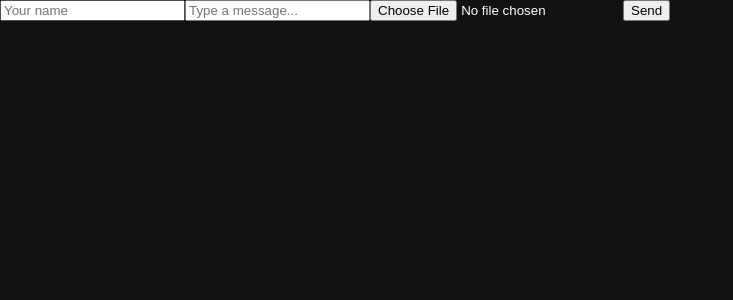
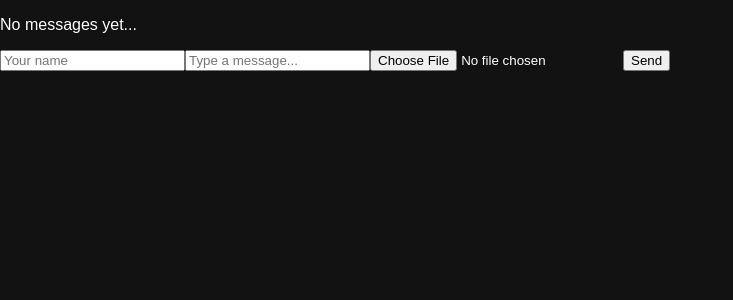
Before and after one commit to martysl/peertube-plugin-martychat, a React (Vite) app: page / in a window 1280 px wide. Shown: the top 300 px of the page, without its empty margins (0-733 px from the left). Built offline with nearby package versions, Linux system fonts and the light colour scheme.

Commit message:
Update MessageList.tsx

```diff
--- a/src/components/MessageList.tsx
+++ b/src/components/MessageList.tsx
@@ -6,13 +6,17 @@ interface MessageListProps {
 
 export default function MessageList({ messages }: MessageListProps) {
   return (
-    <div className="p-4 overflow-y-auto flex-1">
-      {messages.map((msg) => (
-        <div key={msg.id} className="mb-2">
-          <b>{msg.name}:</b> {msg.message}
-          {msg.imageUrl && <img src={msg.imageUrl} alt="Uploaded" className="max-w-xs mt-2" />}
-        </div>
-      ))}
+    <div className="flex-1 overflow-y-auto p-4 border-b">
+      {messages.length === 0 ? (
+        <p className="text-gray-500 text-center">No messages yet...</p>
+      ) : (
+        messages.map((msg) => (
+          <div key={msg.id} className="mb-3 p-2 border rounded-md bg-gray-100">
+            <strong className="text-blue-600">{msg.name}:</strong> {msg.message}
+            {msg.imageUrl && <img src={msg.imageUrl} alt="Uploaded" className="max-w-xs mt-2 rounded-md" />}
+          </div>
+        ))
+      )}
     </div>
   );
 }
```
